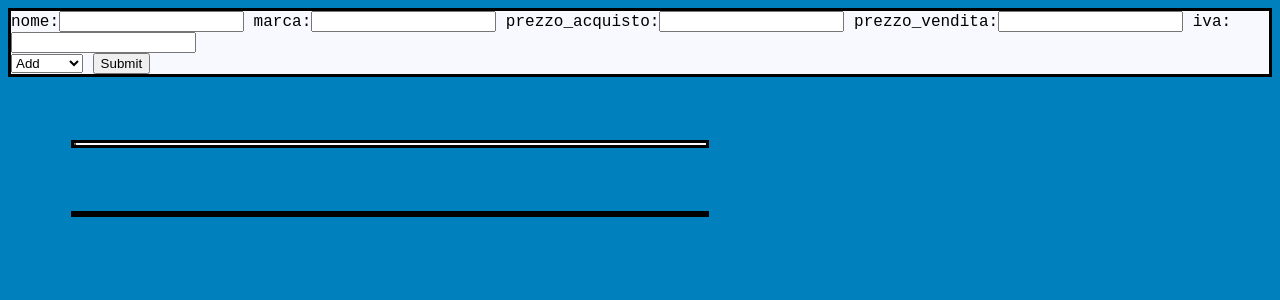
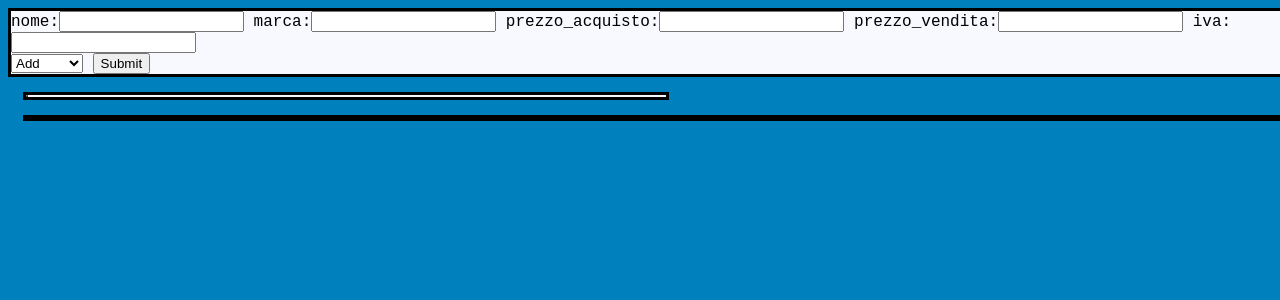
Before and after one commit to 4l3o/front-end-negozio, a PHP site: page /prototype_5.html in a window 1280 px wide. Shown: the top 300 px of the page. Run offline with PHP 8.4, Linux system fonts and the light colour scheme; data that the repository does not hold is empty.

Commit message:
setting up css

```diff
--- a/prototype_5.css
+++ b/prototype_5.css
@@ -2,6 +2,8 @@ body
 	{
 		background-color:rgb(0,128,188);
 		font-size: 100%;
+		height: 100%;
+		width: 100%;
 	}
 
 .viewer
@@ -9,8 +11,8 @@ body
 		border-style: solid;
 		border-width: medium;
 		background-color: #F8F8FF;
-		margin:5%;
-		height:50%;
+		margin:15px 15px 15px 15px;
+		height:90%;
 		width:50%;
 	}
 
@@ -19,9 +21,9 @@ body
 		background-color: #F8F8FF;
 		border-style: solid;
 		border-width: medium;
-		margin:5%;
-		height:50%;
-		width:50%;
+		margin:15px;
+		height:100%;
+		width:100%;
 	}
 
 .controller
```
